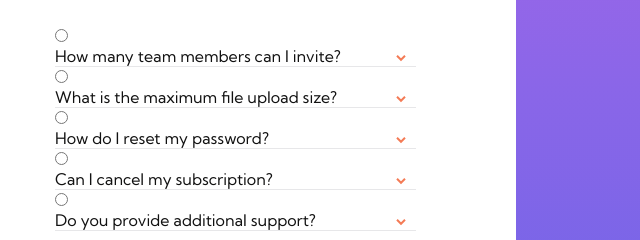
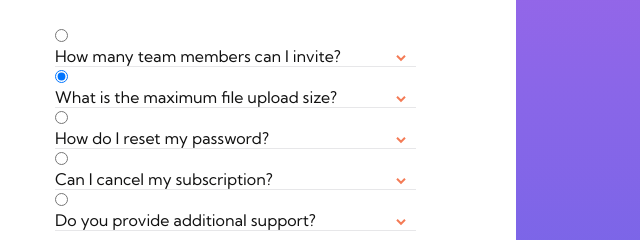
Before and after one commit to tediko/FAQAccordionCard, a plain HTML site: page index.html in a window 1280 px wide. Shown: the part 307-547 px from the top of the page, 585-1225 px from the left. Drawn offline with Linux system fonts and the light colour scheme.

Commit message:
Fixed comments

```diff
--- a/index.html
+++ b/index.html
@@ -20,8 +20,8 @@
         <img class="faq__box-image" src="assets/img/illustration-box-desktop.svg" alt="box illustrastion">
         <div class="faq__content">
           <h2 class="faq__heading">Faq</h2>
-          <!-- 01 item -->
           <ul class="faq__list">
+            <!-- 01 item -->
             <li class="faq__item">
               <input class="faq__input" type="radio" name="faqs" id="tab1"/>
               <label for="tab1">
@@ -36,7 +36,7 @@
             </li>
             <!-- 02 item -->
             <li class="faq__item">
-              <input class="faq__input" type="radio" name="faqs" id="tab2"/>
+              <input class="faq__input" type="radio" name="faqs" id="tab2" checked/>
               <label for="tab2">
                 <div class="faq__question">
                   <p class="faq__query">What is the maximum file upload size?</p>
```
